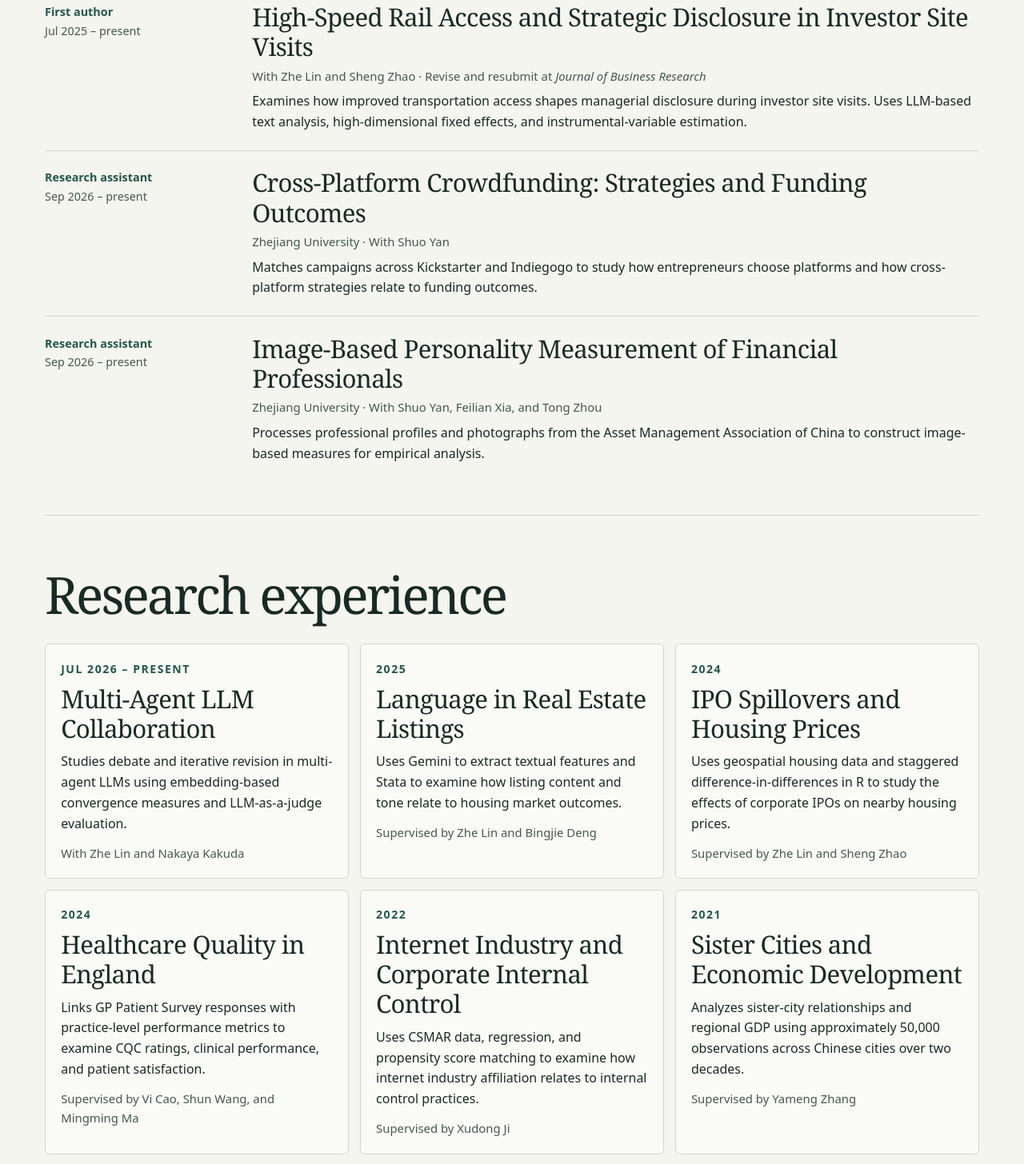
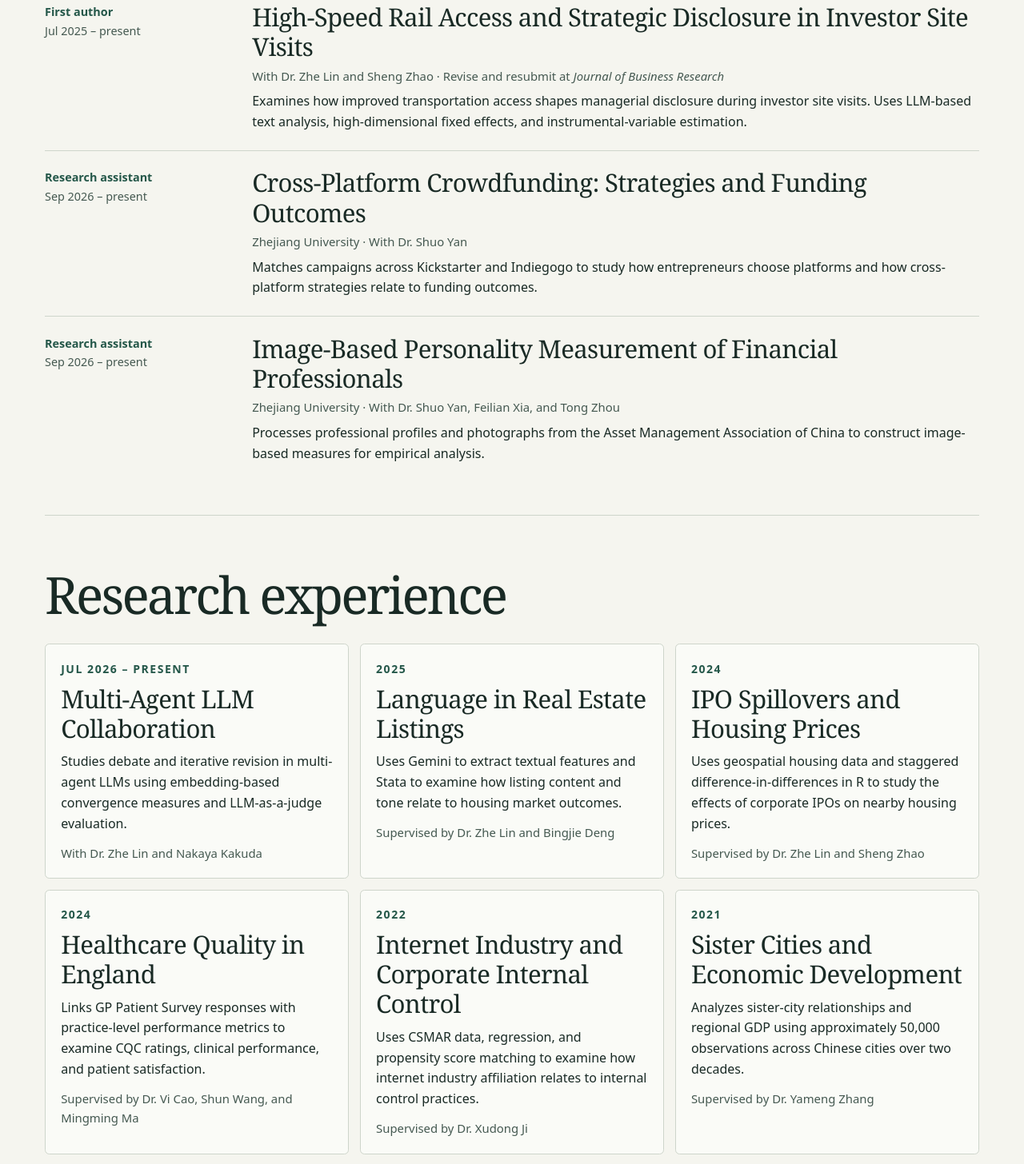
Before and after one commit to elliezhang11/elliezhang11.github.io, a plain HTML site: page index.html in a window 1280 px wide. Shown: the part 984-2440 px from the top of the page at 80% size. Drawn offline with Linux system fonts and the light colour scheme.

Commit message:
Clarify research methods and add academic titles

```diff
--- a/index.html
+++ b/index.html
@@ -23,7 +23,7 @@
       <div class="intro">
         <p class="eyebrow">Research portfolio</p>
         <h1 id="name">Xiaoyue<br>Zhang<span>.</span></h1>
-        <p class="intro-copy">I use data science and econometrics to study how firms disclose information and raise capital, and how digital platforms and generative AI shape these decisions.</p>
+        <p class="intro-copy">My research focuses on corporate finance, information disclosure, and the platform economy. I use data science and econometrics, including generative AI for text analysis.</p>
         <div class="actions">
           <a class="button" href="#research">Explore my research</a>
           <a class="button secondary" href="mailto:xiaoyue.zhang20@outlook.com">Email me</a>
@@ -46,7 +46,7 @@
         <div class="paper-meta"><strong>First author</strong><span>Jul 2025 – present</span></div>
         <div>
           <h3>High-Speed Rail Access and Strategic Disclosure in Investor Site Visits</h3>
-          <p class="byline">With Zhe Lin and Sheng Zhao · Revise and resubmit at <em>Journal of Business Research</em></p>
+          <p class="byline">With Dr. Zhe Lin and Sheng Zhao · Revise and resubmit at <em>Journal of Business Research</em></p>
           <p>Examines how improved transportation access shapes managerial disclosure during investor site visits. Uses LLM-based text analysis, high-dimensional fixed effects, and instrumental-variable estimation.</p>
         </div>
       </article>
@@ -54,7 +54,7 @@
         <div class="paper-meta"><strong>Research assistant</strong><span>Sep 2026 – present</span></div>
         <div>
           <h3>Cross-Platform Crowdfunding: Strategies and Funding Outcomes</h3>
-          <p class="byline">Zhejiang University · With Shuo Yan</p>
+          <p class="byline">Zhejiang University · With Dr. Shuo Yan</p>
           <p>Matches campaigns across Kickstarter and Indiegogo to study how entrepreneurs choose platforms and how cross-platform strategies relate to funding outcomes.</p>
         </div>
       </article>
@@ -62,7 +62,7 @@
         <div class="paper-meta"><strong>Research assistant</strong><span>Sep 2026 – present</span></div>
         <div>
           <h3>Image-Based Personality Measurement of Financial Professionals</h3>
-          <p class="byline">Zhejiang University · With Shuo Yan, Feilian Xia, and Tong Zhou</p>
+          <p class="byline">Zhejiang University · With Dr. Shuo Yan, Feilian Xia, and Tong Zhou</p>
           <p>Processes professional profiles and photographs from the Asset Management Association of China to construct image-based measures for empirical analysis.</p>
         </div>
       </article>
@@ -71,12 +71,12 @@
     <section class="section" aria-labelledby="projects-title">
       <div class="section-heading"><h2 id="projects-title">Research experience</h2></div>
       <div class="projects">
-        <article><p class="eyebrow">Jul 2026 – present</p><h3>Multi-Agent LLM Collaboration</h3><p>Studies debate and iterative revision in multi-agent LLMs using embedding-based convergence measures and LLM-as-a-judge evaluation.</p><p class="byline">With Zhe Lin and Nakaya Kakuda</p></article>
-        <article><p class="eyebrow">2025</p><h3>Language in Real Estate Listings</h3><p>Uses Gemini to extract textual features and Stata to examine how listing content and tone relate to housing market outcomes.</p><p class="byline">Supervised by Zhe Lin and Bingjie Deng</p></article>
-        <article><p class="eyebrow">2024</p><h3>IPO Spillovers and Housing Prices</h3><p>Uses geospatial housing data and staggered difference-in-differences in R to study the effects of corporate IPOs on nearby housing prices.</p><p class="byline">Supervised by Zhe Lin and Sheng Zhao</p></article>
-        <article><p class="eyebrow">2024</p><h3>Healthcare Quality in England</h3><p>Links GP Patient Survey responses with practice-level performance metrics to examine CQC ratings, clinical performance, and patient satisfaction.</p><p class="byline">Supervised by Vi Cao, Shun Wang, and Mingming Ma</p></article>
-        <article><p class="eyebrow">2022</p><h3>Internet Industry and Corporate Internal Control</h3><p>Uses CSMAR data, regression, and propensity score matching to examine how internet industry affiliation relates to internal control practices.</p><p class="byline">Supervised by Xudong Ji</p></article>
-        <article><p class="eyebrow">2021</p><h3>Sister Cities and Economic Development</h3><p>Analyzes sister-city relationships and regional GDP using approximately 50,000 observations across Chinese cities over two decades.</p><p class="byline">Supervised by Yameng Zhang</p></article>
+        <article><p class="eyebrow">Jul 2026 – present</p><h3>Multi-Agent LLM Collaboration</h3><p>Studies debate and iterative revision in multi-agent LLMs using embedding-based convergence measures and LLM-as-a-judge evaluation.</p><p class="byline">With Dr. Zhe Lin and Nakaya Kakuda</p></article>
+        <article><p class="eyebrow">2025</p><h3>Language in Real Estate Listings</h3><p>Uses Gemini to extract textual features and Stata to examine how listing content and tone relate to housing market outcomes.</p><p class="byline">Supervised by Dr. Zhe Lin and Bingjie Deng</p></article>
+        <article><p class="eyebrow">2024</p><h3>IPO Spillovers and Housing Prices</h3><p>Uses geospatial housing data and staggered difference-in-differences in R to study the effects of corporate IPOs on nearby housing prices.</p><p class="byline">Supervised by Dr. Zhe Lin and Sheng Zhao</p></article>
+        <article><p class="eyebrow">2024</p><h3>Healthcare Quality in England</h3><p>Links GP Patient Survey responses with practice-level performance metrics to examine CQC ratings, clinical performance, and patient satisfaction.</p><p class="byline">Supervised by Dr. Vi Cao, Shun Wang, and Mingming Ma</p></article>
+        <article><p class="eyebrow">2022</p><h3>Internet Industry and Corporate Internal Control</h3><p>Uses CSMAR data, regression, and propensity score matching to examine how internet industry affiliation relates to internal control practices.</p><p class="byline">Supervised by Dr. Xudong Ji</p></article>
+        <article><p class="eyebrow">2021</p><h3>Sister Cities and Economic Development</h3><p>Analyzes sister-city relationships and regional GDP using approximately 50,000 observations across Chinese cities over two decades.</p><p class="byline">Supervised by Dr. Yameng Zhang</p></article>
       </div>
     </section>
 
```
